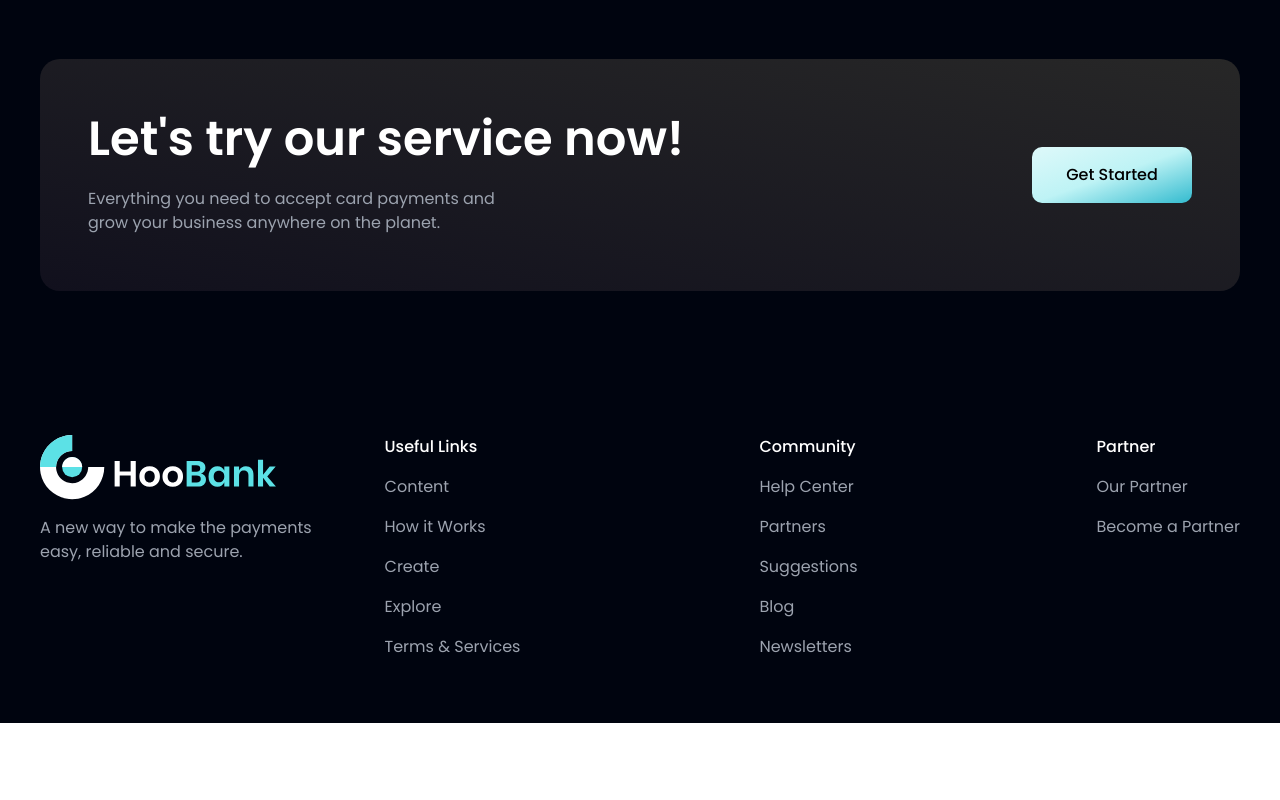
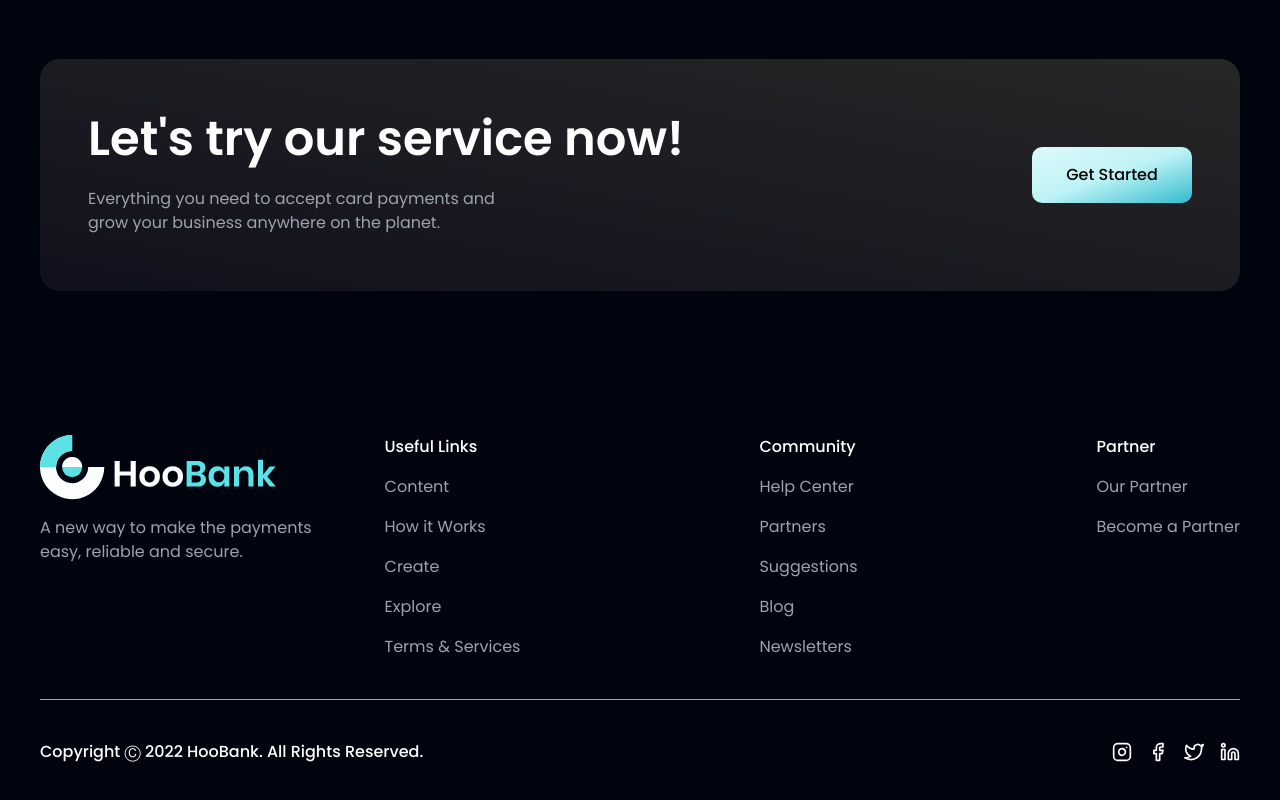
Before and after one commit to afiatamanna06/hoobank, a Next.js app: page / in a window 1280 px wide. Shown: the part 3821-4621 px from the top of the page. Before the commit the page ends 4544 px from the top, so only its background shows below. Built offline with nearby package versions, Linux system fonts and the light colour scheme.

Commit message:
Add footer social links

```diff
--- a/components/footer/Footer.tsx
+++ b/components/footer/Footer.tsx
@@ -1,10 +1,11 @@
 /* eslint-disable @next/next/no-img-element */
 import Link from "next/link"
 import { footerLinks } from "./FooterLinks"
+import { socialLinks } from "./SocialLinks"
 
 function Footer() {
   return (
-    <section className="flex flex-col items-center w-full py-16 gap-20 px-4 md:px-10 text-white">
+    <section className="flex flex-col items-center w-full py-16 mb-8 gap-10 px-4 md:px-10 text-white">
         <div className="flex flex-col lg:flex-row items-start justify-between w-full gap-8 lg:gap-12">
             <div className="flex flex-col gap-4">
                 <img src="/logo.svg" className="h-[80%] w-[80%]" alt="" />
@@ -43,7 +44,17 @@ function Footer() {
                 ))}
             </div>
         </div>
-
+        <div className="h-[1px] w-full bg-gray-400"></div>
+        <div className="flex flex-col lg:flex-row items-center justify-between w-full gap-8 font-poppins">
+            <p className="font-medium text-center">Copyright Ⓒ 2022 HooBank. All Rights Reserved.</p>
+            <div className="flex gap-4 items-center">
+                {socialLinks.map(({icon, link}) => (
+                    <Link href={link} key={link} passHref>
+                        <div className="hover:text-secondary cursor-pointer">{icon}</div>
+                    </Link>
+                ))}
+            </div>
+        </div>
     </section>
   )
 }
--- /dev/null
+++ b/components/footer/SocialLinks.tsx
@@ -0,0 +1,20 @@
+import { FiFacebook, FiInstagram, FiTwitter, FiLinkedin } from "react-icons/fi";
+
+export const socialLinks = [
+    {
+      icon: <FiInstagram size={20} />,
+      link: "https://www.instagram.com/",
+    },
+    {
+      icon: <FiFacebook size={20} />,
+      link: "https://www.facebook.com/",
+    },
+    {
+      icon: <FiTwitter size={20} />,
+      link: "https://www.twitter.com/",
+    },
+    {
+      icon: <FiLinkedin size={20} />,
+      link: "https://www.linkedin.com/",
+    },
+  ];
```
